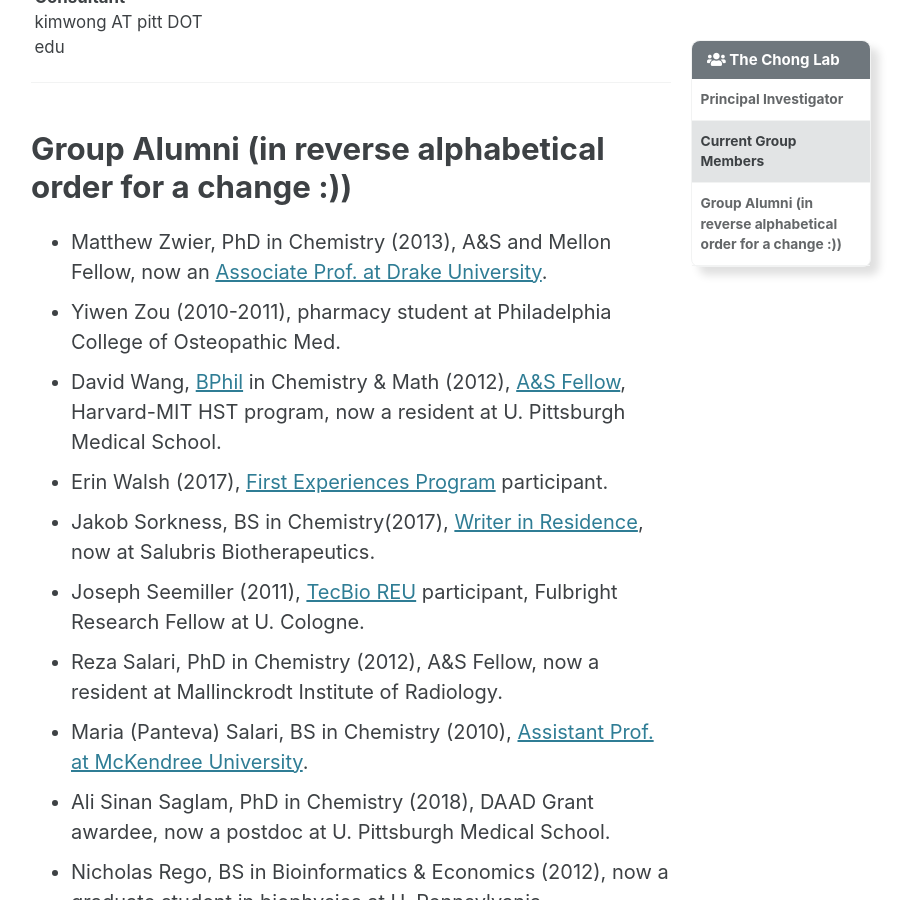
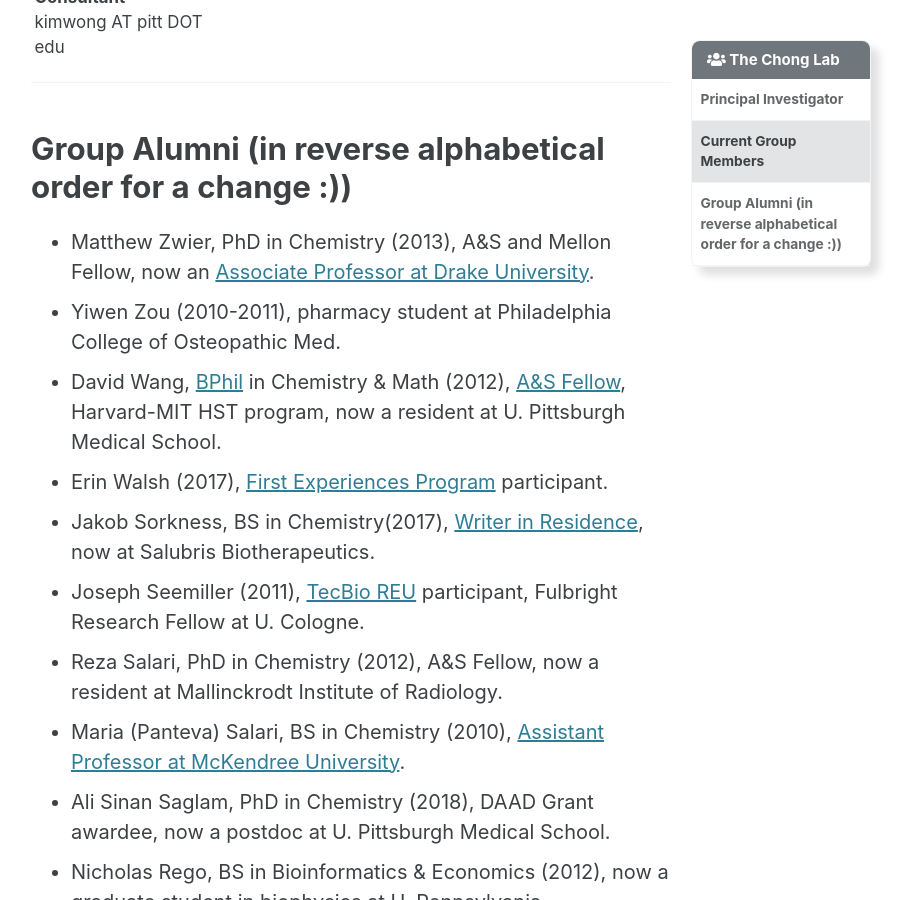
Before and after one commit to darianyang/mm-github-pages-test, a Jekyll site: the page built from _pages/people.md, in a window 1280 px wide and 900 px high, scrolled down 1786 px. Shown: the whole window, without its empty margins (289-1200 px from the left). Built offline with Jekyll 4.4.1, drawn with Linux system fonts in a browser that asks for light colours; cached includes are drawn as plain includes.

Commit message:
Update people.md

```diff
--- a/_pages/people.md
+++ b/_pages/people.md
@@ -83,14 +83,14 @@
 
 # Group Alumni (in reverse alphabetical order for a change :))
 
-* Matthew Zwier, PhD in Chemistry (2013), A&S and Mellon Fellow, now an [Associate Prof. at Drake University](https://www.drake.edu/chemistry/facultystaff/drmatthewzwier/).
+* Matthew Zwier, PhD in Chemistry (2013), A&S and Mellon Fellow, now an [Associate Professor at Drake University](https://www.drake.edu/chemistry/facultystaff/drmatthewzwier/).
 * Yiwen Zou (2010-2011), pharmacy student at Philadelphia College of Osteopathic Med.
 * David Wang, [BPhil](http://www.honorscollege.pitt.edu/bphil-degree) in Chemistry & Math (2012), [A&S Fellow](https://www.asundergrad.pitt.edu/research/awards-and-funding#summer-undergraduate-research-awards), Harvard-MIT HST program, now a resident at U. Pittsburgh Medical School.
 * Erin Walsh (2017), [First Experiences Program](https://www.asundergrad.pitt.edu/research/first-experiences-research) participant.
 * Jakob Sorkness, BS in Chemistry(2017), [Writer in Residence](https://medium.com/pitt-undergraduate-science-writing), now at Salubris Biotherapeutics.
 * Joseph Seemiller (2011), [TecBio REU](http://www.tecbioreu.pitt.edu/) participant, Fulbright Research Fellow at U. Cologne.
 * Reza Salari, PhD in Chemistry (2012), A&S Fellow, now a resident at Mallinckrodt Institute of Radiology.
-* Maria (Panteva) Salari, BS in Chemistry (2010), [Assistant Prof. at McKendree University](https://www.mckendree.edu/directory/maria-salari.php).
+* Maria (Panteva) Salari, BS in Chemistry (2010), [Assistant Professor at McKendree University](https://www.mckendree.edu/directory/maria-salari.php).
 * Ali Sinan Saglam, PhD in Chemistry (2018), DAAD Grant awardee, now a postdoc at U. Pittsburgh Medical School.
 * Nicholas Rego, BS in Bioinformatics & Economics (2012), now a graduate student in biophysics at U. Pennsylvania.
 * Brandon Mills, BS/MS in Chemistry (2014), A&S Fellow, now a Senior Analyst at Accenture Scientific Informatics Services.
```
